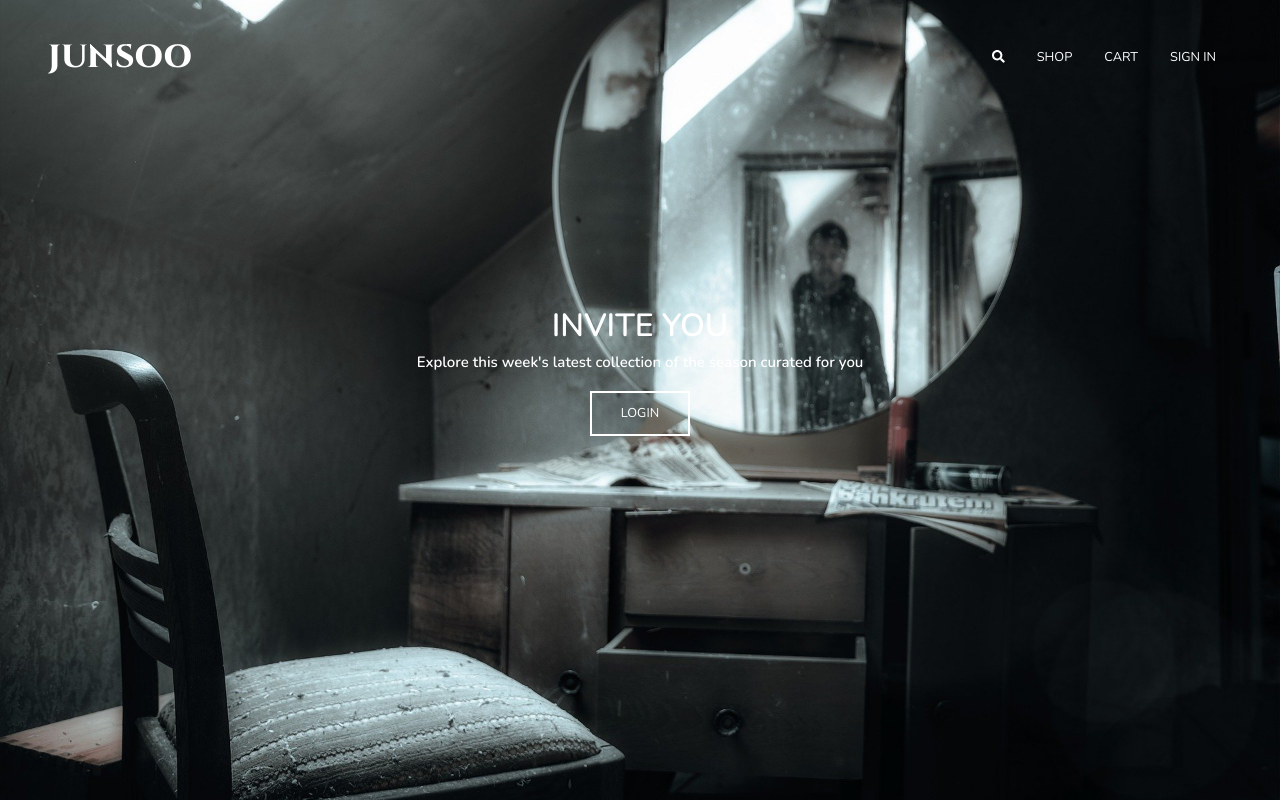
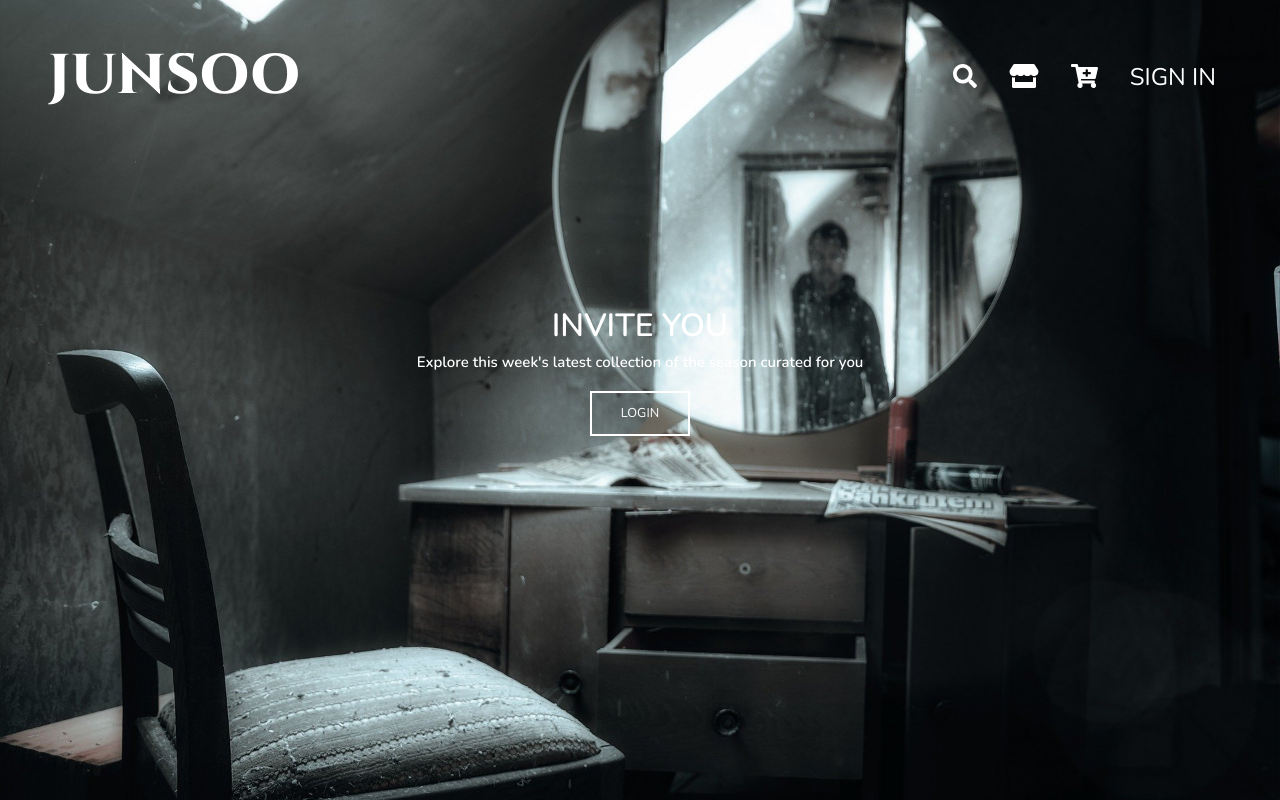
Before and after one commit to skdksldk/ISU-shopping, a React (Create React App) app in the folder client/: page / in a window 1280 px wide. Shown: the top 800 px of the page. Built offline with nearby package versions, Linux system fonts and the light colour scheme.

Commit message:
Add fontawesome icons to Header

```diff
--- a/client/src/components/Header.js
+++ b/client/src/components/Header.js
@@ -4,7 +4,11 @@ import { Link, useLocation } from 'react-router-dom';
 import { logout } from '../actions/userActions';
 import {
   faSearch,
+  faCartPlus,
+  faStore,
   faCaretDown,
+  faUser,
+  faEdit,
   faBars,
   faTimes,
 } from '@fortawesome/free-solid-svg-icons';
@@ -52,29 +56,33 @@ const Header = () => {
             </Link>
           </li>
           <li>
-            <Link to='/shop'>SHOP</Link>
+            <Link to='/shop'>
+               <FontAwesomeIcon icon={faStore} />
+            </Link>
           </li>
           <li>
-            <Link to='/cart'>CART</Link>
+            <Link to='/cart'>
+               <FontAwesomeIcon icon={faCartPlus} />
+            </Link>
           </li>
           {userInfo ? (
             <li className='dropdown'>
               <div className='dropdown__profile'>
-                {userInfo.name}
                 <FontAwesomeIcon
-                  icon={faCaretDown}
+                  icon={faUser}
                   style={{ margin: '0 4px' }}
                 />
+                ({userInfo.name})
               </div>
               <div className='dropdown__content'>
                 <div className='dropdown__content__item'>
-                  <Link to='/profile'>Profile</Link>
+                  <Link to='/profile'>프로필</Link>
                 </div>
                 <div
                   onClick={logoutHandler}
                   className='dropdown__content__item'
                 >
-                  Logout
+                  로그아웃
                 </div>
               </div>
             </li>
@@ -87,21 +95,21 @@ const Header = () => {
           {userInfo && userInfo.isAdmin && (
             <li className='dropdown'>
               <div className='dropdown__profile'>
-                ADMIN
                 <FontAwesomeIcon
-                  icon={faCaretDown}
+                  icon={faEdit}
                   style={{ margin: '0 4px' }}
                 />
+                (관리자)
               </div>
               <div className='dropdown__content'>
                 <div className='dropdown__content__item'>
-                  <Link to='/admin/userlist'>Users</Link>
+                  <Link to='/admin/userlist'>사용자</Link>
                 </div>
                 <div className='dropdown__content__item'>
-                  <Link to='/admin/productlist'>Products</Link>
+                  <Link to='/admin/productlist'>상품</Link>
                 </div>
                 <div className='dropdown__content__item'>
-                  <Link to='/admin/orderlist'>Orders</Link>
+                  <Link to='/admin/orderlist'>주문</Link>
                 </div>
               </div>
             </li>
--- a/client/src/scss/modules/_navbar.scss
+++ b/client/src/scss/modules/_navbar.scss
@@ -27,7 +27,7 @@
 
   &__logo {
     font-family: 'Cinzel', serif;
-    font-size: 2rem;
+    font-size: 3.5rem;
   }
 
   &__search {
@@ -47,28 +47,7 @@
       font-size: 1.2rem;
     }
 
-    @include atMobile {
-      input {
-        font-size: 0.8rem;
-        margin-top: 1rem;
-        width: 200px;
-      }
 
-      &__btn {
-        font-size: 0.8rem;
-      }
-    }
-
-    @include atTablets {
-      input {
-        margin-top: 2rem;
-        width: 300px;
-      }
-
-      &__btn {
-        font-size: 1rem;
-      }
-    }
   }
 
   &__items {
@@ -77,6 +56,7 @@
 
     li {
       padding: 0 1rem;
+      font-size: 1.5rem;
     }
 
     .dropdown {
@@ -98,11 +78,15 @@
         min-width: 80px;
         box-shadow: 0px 8px 16px 0px rgba(0, 0, 0, 0.2);
         z-index: 1;
-        text-align: center;
+        text-align: left;
 
         &__item {
           margin-bottom: 4px;
           cursor: pointer;
+          font-size: 1rem;
+        }
+        .Link {
+          font-size: 1rem;
         }
 
         &__logout:hover {
@@ -118,65 +102,10 @@
     }
   }
 
-  @include atTablets {
-    .nav__logo {
-      font-size: 2rem;
-    }
-    .nav__items {
-      li {
-        padding: 0 0.8rem;
-      }
-    }
-  }
+
 
   &--dark,
   &--dark a {
     color: white;
   }
 }
-
-@include atMobile {
-  .nav {
-    padding: 0.75rem 2rem;
-    display: block;
-    background-color: $dark-color;
-    width: 100%;
-    color: $white-color;
-
-    a {
-      color: $white-color;
-    }
-
-    .nav__logo {
-      font-size: 1.5rem;
-      display: block;
-    }
-
-    &__toggle-btn {
-      display: block;
-    }
-
-    .nav__items {
-      margin: auto;
-      display: block;
-      text-align: center;
-      display: none;
-
-      &-open {
-        display: block;
-      }
-
-      li {
-        margin: 1rem 0;
-      }
-
-      .dropdown {
-        position: relative;
-
-        &__content {
-          position: relative;
-        }
-      }
-    }
-  }
-}
```
